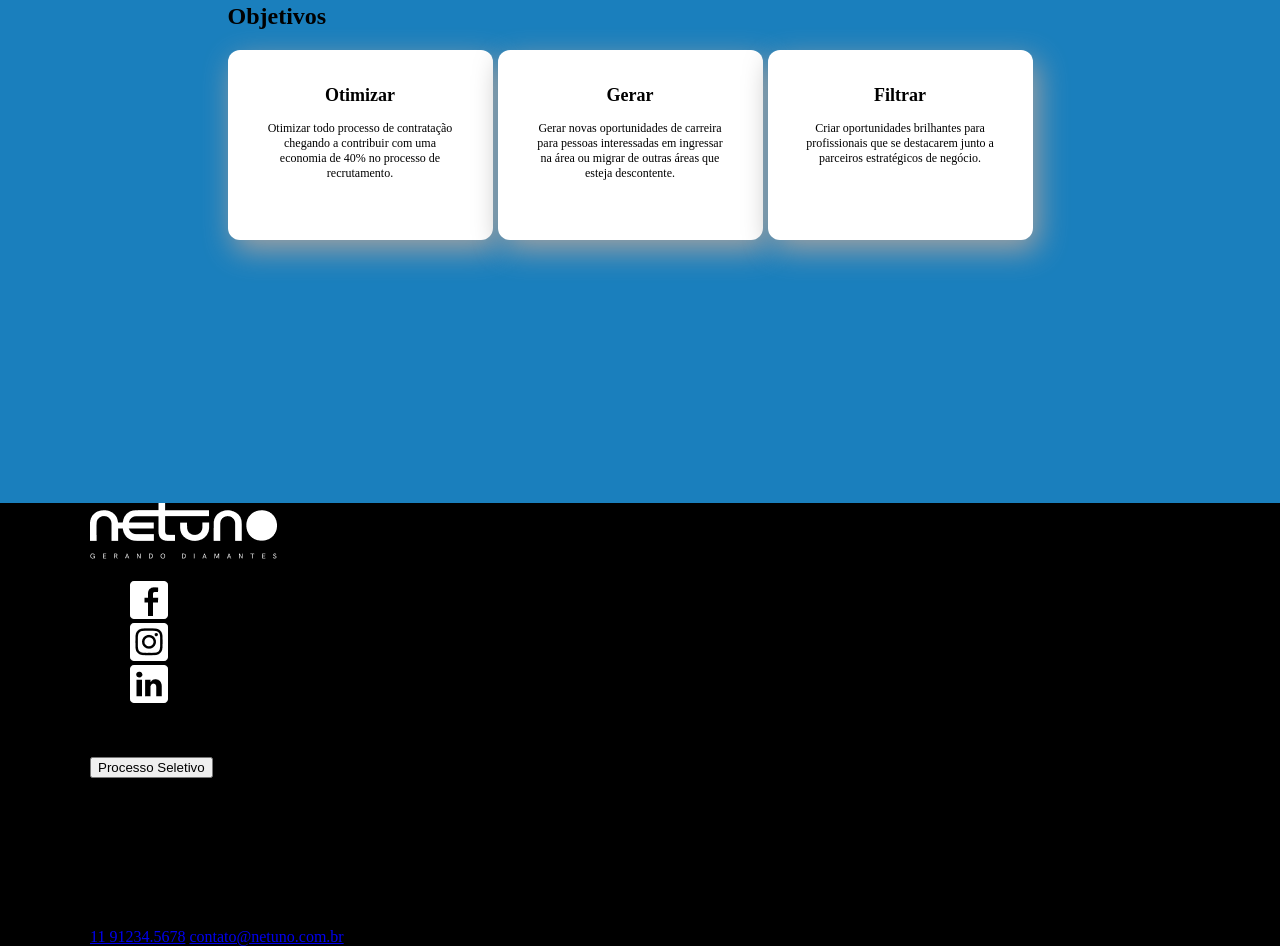
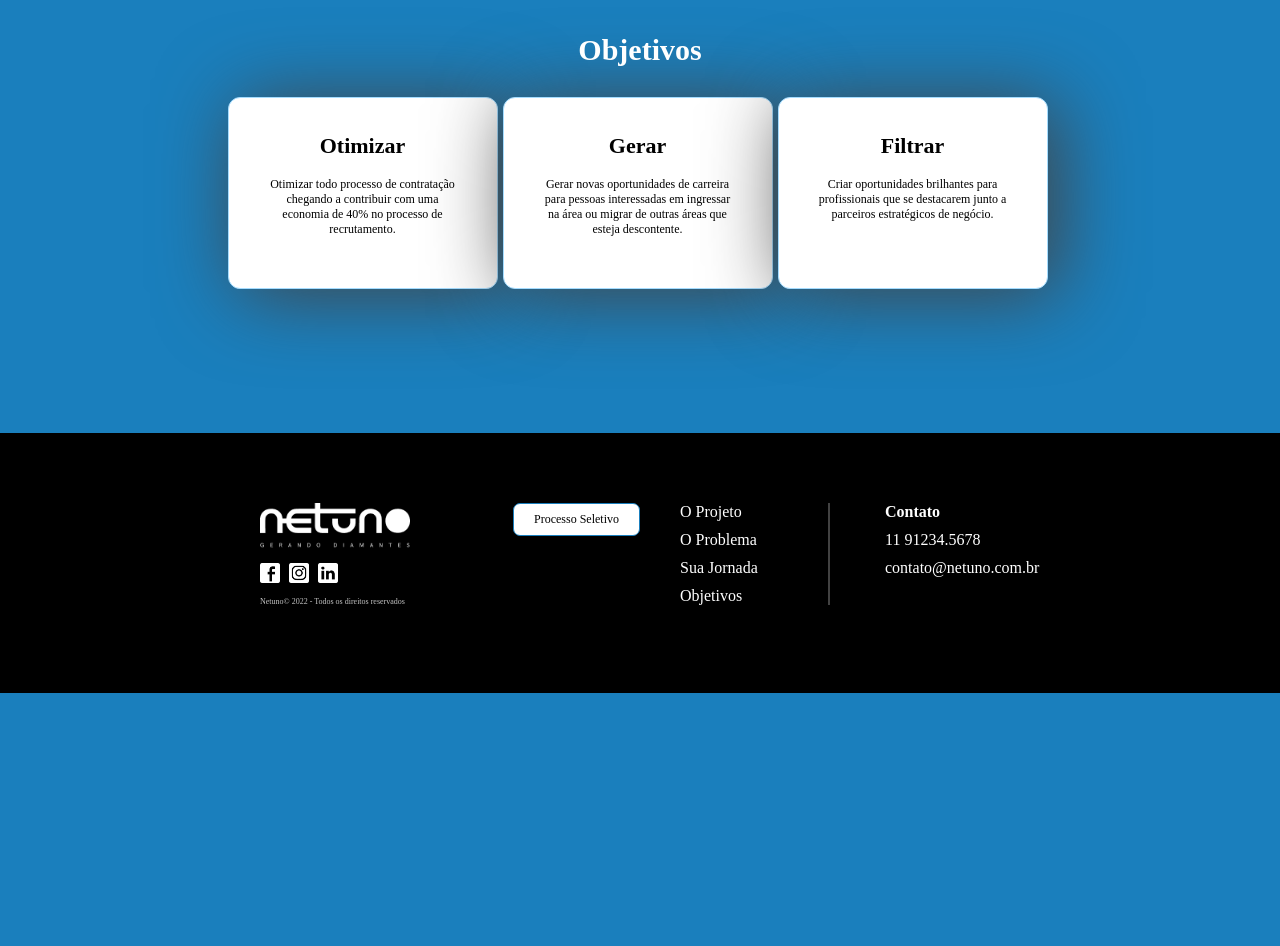
Before and after one commit to mara-vicentina/projectmara, a plain HTML site: page index.html in a window 1280 px wide. Shown: the part 2907-3853 px from the top of the page. After the commit the page ends 3600 px from the top, so only its background shows below. Drawn offline with Linux system fonts and the light colour scheme; a web font is replaced by a local one.

Commit message:
Finalizando a seção Objetivos e Footer

```diff
--- a/css/style.css
+++ b/css/style.css
@@ -3,6 +3,10 @@
     src: url('../webfonts/NotoSans-Light.ttf') format('truetype');
 }
 
+@font-face {
+    font-family: 'NotoSans-ExtraLight';
+    src: url('../webfonts/NotoSans-ExtraLight.ttf') format('truetype');
+}
 
 @font-face {
     font-family: 'NotoSans-Medium';
@@ -300,25 +304,24 @@ input[name="estado"] {
 }
 
 .box-item {
-    width: 195px;
+    width: 198px;
     height: 120px;
-    margin:0 5px 0 0;
+    margin: 0px 5px 0 0;
     padding: 35px;
     background-color: #FFF;
     float: left;
     border-radius: 12px;
-    box-shadow: 5px 10px 30px #a3a2a2;
 }
 
 .texto-boxes {
     text-align: center;
     font-family: 'NotoSans-Medium';
     font-size: 12px;
-    margin-bottom: 0;
+    margin-bottom: 0px;
 }
 
 .box-item h2 {
-    font-size: 18px;
+    font-size: 22px;
     font-family:'NotoSans-Regular';
     color: #000;
     text-align: center;
@@ -329,10 +332,154 @@ input[name="estado"] {
 .container-objetivos {
     margin: 0 auto;
     width: 825px;
-    height: 500px;
+    height: 400px;
     clear: both;
 }
 
-.container-texto-objetivos {
-    clear: both;
+.container-texto-objetivos h2 {
+    color: #FFFFFF;
+    text-align: center;
+    font-family:'NotoSans-Medium';
+    font-size: 30px;
+    margin: 50px 0 30px 0;
 }
+
+/*Footer*/
+.container-footer {
+    margin: 0 auto;
+    padding: 70px 0;
+    width: 760px;
+    height: 120px;
+}
+
+footer .logo-slogan {
+    width: 150px;
+    height: auto;
+}
+
+footer button {
+    padding: 8px 20px;
+    font-size: 14px;
+    background-color: #FFF;
+    text-align: center;
+    text-decoration: none;
+    color: #000;
+    border-radius: 7px;
+    cursor: pointer;
+    border: 1px #1A7FBD solid;
+    float: right;
+
+}
+
+footer button:hover {
+    color: #FFF;
+    background-color: #1A7FBD;
+    cursor: pointer;
+}
+
+.icons-footer {
+    padding: 0;
+    margin: 10px 0;
+}
+
+.icons-footer li {
+    margin-left: 0;
+    margin-right: 5px;
+    list-style-type: none;
+    display: inline-block;
+}
+.icons-footer li a:hover {
+    cursor: pointer;
+}
+
+.icons-footer li a img {
+    width: 20px;
+    height: 20px;
+}
+
+.texto-footer {
+    color: #C3C3C3;
+    font-family: 'NotoSans-Light';
+    font-size: 8px;
+}
+
+.list-footer {
+    margin-top: 0;
+    display: list-item;
+    color: #FFF;
+    list-style-type: none;
+    border-right: 2px #424242 solid;
+    text-align: left;
+    font-family: 'NotoSans-Light';
+}
+
+.list-footer li a {
+    text-decoration: none;
+    margin-bottom: 10px;
+    color:#FFF;
+    display: block;
+}
+
+.list-footer li a:hover {
+    text-decoration: underline;
+}
+
+.container-itens {
+    display: inline-block;
+    width: 50%;
+}
+
+.box-problema {
+    box-shadow: 5px 10px 30px #b4b4b5;
+    border: 1px #CECECE solid;
+}
+
+.box-objetivo {
+    box-shadow: 10px 5px 80px #444444;
+    border: 1px #A4DCFF solid;
+}
+
+.container-footer div {
+    float: left;
+}
+
+.container-footer div:nth-child(1) {
+    width: 190px;
+    background-color: #000;
+}
+
+.container-footer div:nth-child(2) {
+    width: 190px;
+    background-color: #000;
+}
+
+.container-footer div:nth-child(3) {
+    width: 190px;
+    background-color: #000;
+}
+
+.container-footer div:nth-child(4) {
+    width: 190px;
+    background-color: #000;
+    font-family: 'NotoSans-Light';
+    color: #FFF;
+}
+
+.container-footer div:nth-child(4) a {
+    text-decoration: none;
+    margin-bottom: 10px;
+    color: #FFF;
+    padding-left: 55px;
+    display: block;
+}
+
+.container-footer div:nth-child(4) a:hover{
+    text-decoration: underline;
+}
+
+.container-footer div:nth-child(4) p {
+    padding-left: 55px;
+    margin-top: 0;
+    margin-bottom: 10px;
+    font-weight: bold;
+}
--- a/index.html
+++ b/index.html
@@ -142,17 +142,17 @@
                 </div>
 
                 <div class="boxes-container">
-                    <div class="box-item">
+                    <div class="box-item box-problema">
                         <h2>Oportunidade</h2>
                         <p class="texto-boxes">Acreditamos que a combinação de interesse, dedicação e oportunidade pode causar um grande impacto nas pessoas, nas organizações e no mundo.</p>
                     </div>
 
-                    <div class="box-item">
+                    <div class="box-item box-problema">
                         <h2>Comunidade</h2>
                         <p class="texto-boxes">Dentro de um grupo de pessoas mais experientes e acessíveis, a curva de aprendizado ocorre de forma mais rápida, fluída e eficiente.</p>
                     </div>
 
-                    <div class="box-item">
+                    <div class="box-item box-problema">
                         <h2>Experiência Real</h2>
                         <p class="texto-boxes">Entendemos que somente as experiências reais poderão trazer a bagagem que a teoria não o pode fazer.</p>
                     </div>
@@ -218,18 +218,20 @@
             <section class="container-objetivos container-width">
                 <div class="container-texto-objetivos">
                     <h2>Objetivos</h2>
+                </div>
 
-                    <div class="box-item">
+                <div class="boxes-container-objetivos">
+                    <div class="box-item box-objetivo">
                         <h2>Otimizar</h2>
                         <p class="texto-boxes">Otimizar todo processo de contratação chegando a contribuir com uma economia de 40% no processo de recrutamento.</p>
                     </div>
 
-                    <div class="box-item">
+                    <div class="box-item box-objetivo">
                         <h2>Gerar</h2>
                         <p class="texto-boxes">Gerar novas oportunidades de carreira para pessoas interessadas em ingressar na área ou migrar de outras áreas que esteja descontente.</p>
                     </div>
 
-                    <div class="box-item">
+                    <div class="box-item box-objetivo">
                         <h2>Filtrar</h2>
                         <p class="texto-boxes">Criar oportunidades brilhantes para profissionais que se destacarem junto a parceiros estratégicos de negócio.</p>
                     </div>
@@ -239,27 +241,38 @@
 
         <div class="container-full-width bg-black">
             <footer class="container-width">
-                <img class="logo-slogan" src="assets_netuno/assets/logo+slogan.png" alt="Logo Slogan">
-                <ul>
-                    <li><img class="icons" src="assets_netuno/icons/fb.png" alt="Facebook"></li>
-                    <li><img class="icons" src="assets_netuno/icons/ig.png" alt="Instagram"></li>
-                    <li><img class="icons" src="assets_netuno/icons/in.png" alt="Linkedin"></li>
-                </ul>
+                <div class="container-footer">
+                    <div>
+                        <img class="logo-slogan" src="assets_netuno/assets/logo+slogan.png" alt="Logo Slogan">
+                        <ul class="icons-footer">
+                            <li><a href="#"><img src="assets_netuno/icons/fb.png" alt="Facebook"></a></li>
+                            <li><a href="#"><img src="assets_netuno/icons/ig.png" alt="Instagram"></a></li>
+                            <li><a href="#"><img src="assets_netuno/icons/in.png" alt="Linkedin"></a></li>
+                        </ul>
 
-                <p>Netuno@2022 - Todos os direitos reservados</p>
+                        <p class="texto-footer">Netuno© 2022 - Todos os direitos reservados</p>
 
-                <button>Processo Seletivo</button>
+                    </div>
 
-                <ul>
-                    <li>O Projeto</li>
-                    <li>O Problema</li>
-                    <li>Sua Jornada</li>
-                    <li>Objetivos</li>
-                </ul>
+                    <div>
+                        <button class="NotoSans-Bold">Processo Seletivo</button>
+                    </div>
 
-                <h6>Contato</h6>
-                <a href="tel:+5511912345678">11 91234.5678</a>
-                <a href="mailto:contato@netuno.com.br">contato@netuno.com.br</a>
+                    <div>
+                        <ul class="list-footer">
+                            <li><a href="#">O Projeto</a></li>
+                            <li><a href="#">O Problema</a></li>
+                            <li><a href="#">Sua Jornada</a></li>
+                            <li><a href="#">Objetivos</a></li>
+                        </ul>
+                    </div>
+
+                    <div>
+                        <p>Contato</p>
+                        <a href="tel:+5511912345678">11 91234.5678</a>
+                        <a href="mailto:contato@netuno.com.br">contato@netuno.com.br</a>
+                    </div>
+                </div>
             </footer>
         </div>
     </main>
```
